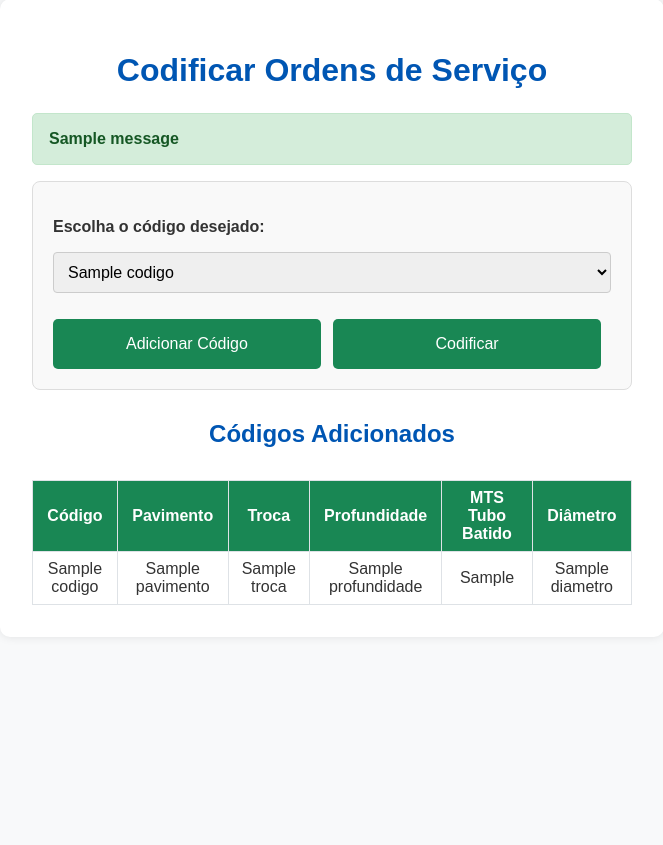
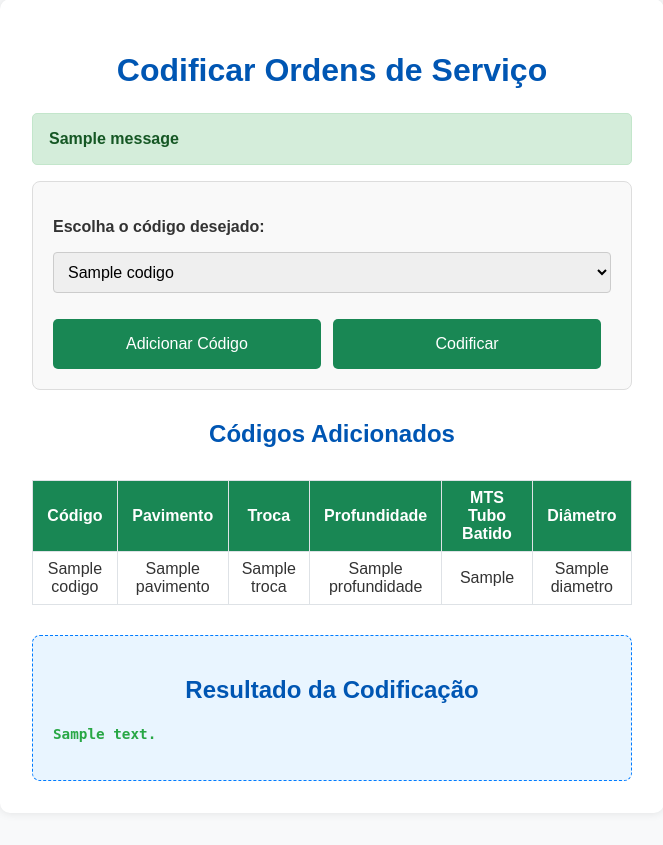
Before and after one commit to Luizwagner13/SIAMC, a Flask app: template templates/codificar.html in a window 1280 px wide. Shown: the part 33-878 px from the top of the page, without its empty margins (308-971 px from the left). Before the commit the page ends 638 px from the top, so only its background shows below. Run offline with Flask 3, Linux system fonts and the light colour scheme; the template is opened without the code that fills it: most values are stand-ins (such as "Sample title", 1, 10 or a date in 2020); one stand-in notice (Sample message) is shown.

Commit message:
Add files via upload

```diff
--- a/templates/codificar.html
+++ b/templates/codificar.html
@@ -71,6 +71,27 @@
             background-color: #d4edda;
             border: 1px solid #c3e6cb;
         }
+        /* IMPORTANTE: As regras para .resultado-codificacao e pre dentro dela
+           devem estar no seu style.css externo.
+           Se você está mantendo este <style> interno, elas também deveriam estar aqui.
+           Vou incluí-las aqui para que você saiba onde elas se encaixam caso mantenha o bloco interno por enquanto.
+        */
+        .resultado-codificacao {
+            margin-top: 30px;
+            padding: 20px;
+            border: 1px dashed #007bff;
+            background-color: #e9f5ff;
+            border-radius: 8px;
+        }
+
+        .resultado-codificacao pre {
+            white-space: pre-wrap; /* Permite que o texto quebre linhas longas */
+            word-wrap: break-word; /* Quebra palavras muito longas */
+            font-size: 1.1em;
+            line-height: 1.5;
+            color: #28a745; /* Cor verde para o resultado */
+            font-weight: bold;
+        }
     </style>
     <script>
         function mostrarCamposExtras() {
@@ -83,14 +104,12 @@
             document.getElementById('troca').style.display = 'none';
             document.getElementById('profundidade').style.display = 'none';
             document.getElementById('diametro').style.display = 'none';
-            // NOVO: Esconder mts_tubo_batido
             document.getElementById('mts_tubo_batido').style.display = 'none';
 
             document.getElementById('pavimento_label').style.display = 'none';
             document.getElementById('troca_label').style.display = 'none';
             document.getElementById('profundidade_label').style.display = 'none';
             document.getElementById('diametro_label').style.display = 'none';
-            // NOVO: Esconder mts_tubo_batido_label
             document.getElementById('mts_tubo_batido_label').style.display = 'none';
 
 
@@ -103,7 +122,7 @@
 
                     document.getElementById('profundidade').style.display = 'block';
                     document.getElementById('profundidade_label').style.display = 'block';
-                } else if (codigo === '319' || codigo === '321') { // 319 e 321 agora pedem mts_tubo_batido
+                } else if (codigo === '319' || codigo === '321') {
                     document.getElementById('pavimento').style.display = 'block';
                     document.getElementById('pavimento_label').style.display = 'block';
 
@@ -113,7 +132,6 @@
                     document.getElementById('profundidade').style.display = 'block';
                     document.getElementById('profundidade_label').style.display = 'block';
 
-                    // NOVO: Mostrar mts_tubo_batido para 319 e 321
                     document.getElementById('mts_tubo_batido').style.display = 'block';
                     document.getElementById('mts_tubo_batido_label').style.display = 'block';
 
@@ -139,7 +157,7 @@
                 document.getElementById('troca').value = '';
                 document.getElementById('profundidade').value = '';
                 document.getElementById('diametro').value = '';
-                document.getElementById('mts_tubo_batido').value = ''; // NOVO: Limpar este também
+                document.getElementById('mts_tubo_batido').value = '';
             }
         }
 
@@ -154,11 +172,13 @@
         <h1>Codificar Ordens de Serviço</h1>
 
         {% with messages = get_flashed_messages(with_categories=true) %}
-          {% if messages %}
-            {% for category, message in messages %}
-              <div class="flash-message">{{ message }}</div>
-            {% endfor %}
-          {% endif %}
+            {% if messages %}
+                <ul style="list-style-type: none; padding: 0;">
+                    {% for category, message in messages %}
+                        <li class="flash-message flash-{{ category }}">{{ message }}</li>
+                    {% endfor %}
+                </ul>
+            {% endif %}
         {% endwith %}
 
         <form method="POST">
@@ -201,7 +221,7 @@
                         <th>Pavimento</th>
                         <th>Troca</th>
                         <th>Profundidade</th>
-                        <th>MTS Tubo Batido</th> {# NOVO: Coluna na tabela #}
+                        <th>MTS Tubo Batido</th>
                         <th>Diâmetro</th>
                     </tr>
                 </thead>
@@ -212,7 +232,7 @@
                         <td>{{ item.pavimento if item.pavimento else '-' }}</td>
                         <td>{{ item.troca if item.troca else '-' }}</td>
                         <td>{{ item.profundidade if item.profundidade else '-' }}</td>
-                        <td>{{ item.mts_tubo_batido if item.mts_tubo_batido else '-' }}</td> {# NOVO: Exibe o valor #}
+                        <td>{{ item.mts_tubo_batido if item.mts_tubo_batido else '-' }}</td>
                         <td>{{ item.diametro if item.diametro else '-' }}</td>
                     </tr>
                     {% endfor %}
@@ -221,6 +241,13 @@
         {% else %}
             <p>Nenhum código adicionado ainda.</p>
         {% endif %}
+
+        {% if texto_codificado %}
+            <div class="resultado-codificacao">
+                <h2>Resultado da Codificação</h2>
+                <pre>{{ texto_codificado }}</pre>
+            </div>
+        {% endif %}
     </div>
 </body>
 </html>
```
